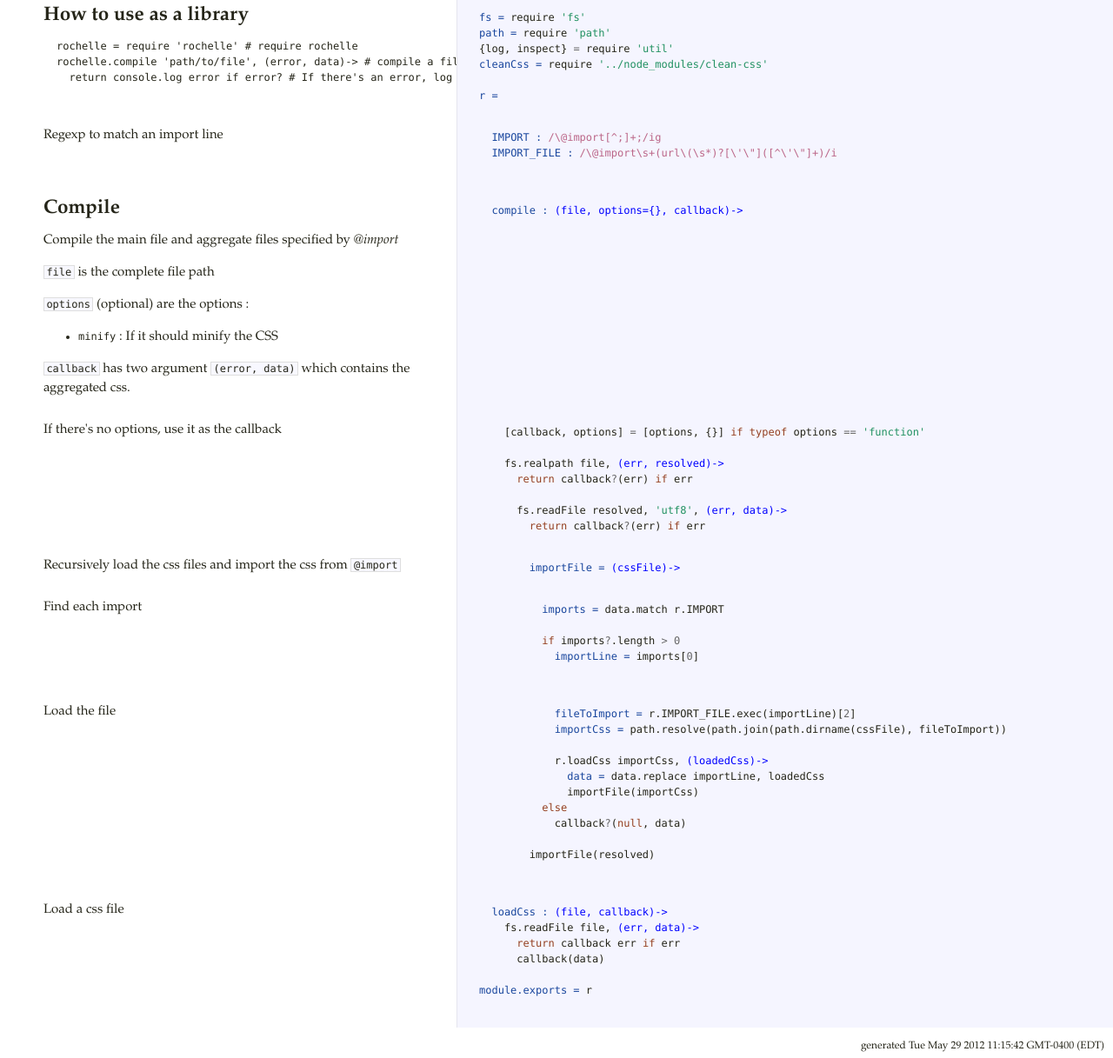
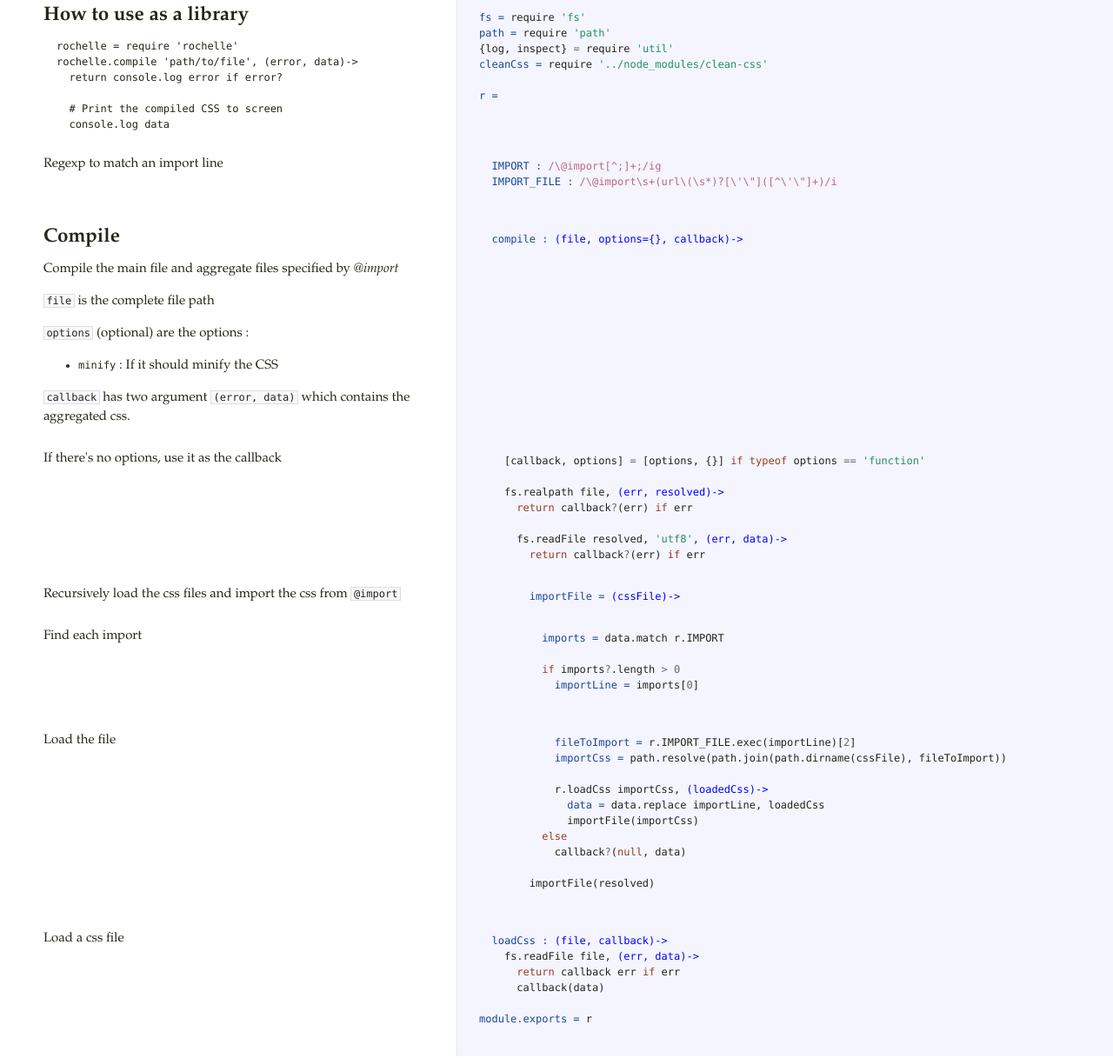
Before and after one commit to dsimard/rochelle, a plain HTML site: page lib/index.coffee.html in a window 1280 px wide. Shown: the part 103-1320 px from the top of the page at 87% size. Drawn offline with Linux system fonts and the light colour scheme.

Commit message:
Doc regenerated automatically

```diff
--- a/lib/index.coffee.html
+++ b/lib/index.coffee.html
@@ -1,8 +1,11 @@
 <!DOCTYPE html><html><head><title>index.coffee</title><meta http-equiv="Content-Type" content="text/html" charset="UTF-8"><link rel="stylesheet" media="all" href="../docco.css"></head><body><div id="container"><div id="background"></div><div id="jump_to">Jump To &hellip;<div id="jump_wrapper"><div id="jump_page"><a href="../index.html" class="source"><span class="file_name">README</span></a><a href="../bin/rochelle.coffee.html" class="source "><span class="base_path">bin / </span><span class="file_name">rochelle.coffee</span></a><a href="../lib/index.coffee.html" class="source selected"><span class="base_path">lib / </span><span class="file_name">index.coffee</span></a></div></div></div><table cellpadding="0" cellspacing="0"><thead><tr><th class="docs"><h1>index.coffee</h1><div class="filepath">lib/</div></th><th class="code"></th></tr></thead><tbody><tr id="section-1"><td class="docs"><div class="pilwrap"><a href="#section-1" class="pilcrow">&#182;</a></div><h2>How to use as a library</h2>
 
-<pre><code>rochelle = require 'rochelle' # require rochelle
-rochelle.compile 'path/to/file', (error, data)-&gt; # compile a file
-  return console.log error if error? # If there's an error, log it and stop here
+<pre><code>rochelle = require 'rochelle'
+rochelle.compile 'path/to/file', (error, data)-&gt;
+  return console.log error if error?
+
+  # Print the compiled CSS to screen
+  console.log data
 </code></pre>
 </td><td class="code"><div class="highlight"><pre><span class="nv">fs = </span><span class="nx">require</span> <span class="s1">&#39;fs&#39;</span>
 <span class="nv">path = </span><span class="nx">require</span> <span class="s1">&#39;path&#39;</span>
@@ -57,4 +60,4 @@ rochelle.compile 'path/to/file', (error, data)-&gt; # compile a file
 
 <span class="nv">module.exports = </span><span class="nx">r</span>
 
-</pre></div></td></tr></tbody></table><div id="generated">generated Tue May 29 2012 11:15:42 GMT-0400 (EDT)  </div></div></body></html>
+</pre></div></td></tr></tbody></table><div id="generated">generated Tue May 29 2012 11:16:26 GMT-0400 (EDT)  </div></div></body></html>
```
Also changed, not shown: bin/rochelle.coffee.html (+1 -1 lines), index.html (+4 -4 lines).
